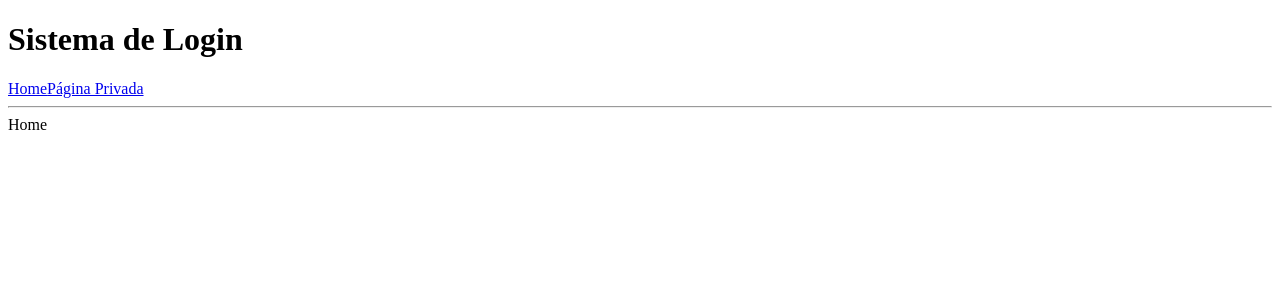
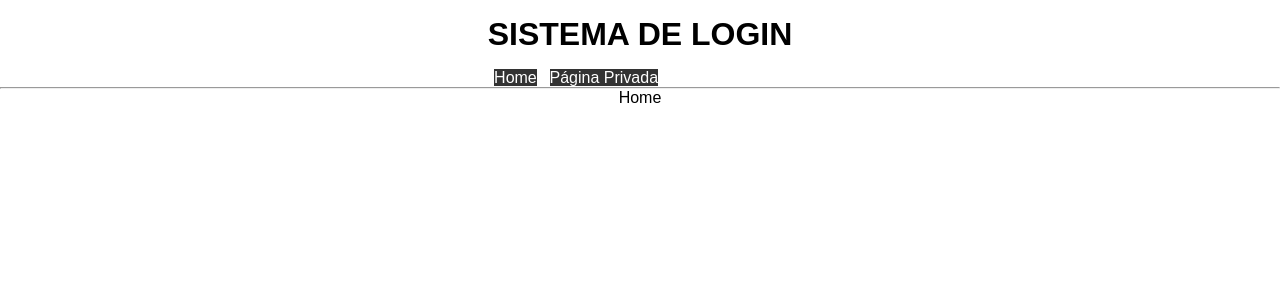
Before and after one commit to claytonfortunato/SistemaLogin, a React (Vite) app: page / in a window 1280 px wide. Shown: the top 300 px of the page. Built offline with nearby package versions, Linux system fonts and the light colour scheme.

Commit message:
feat: custom button

```diff
--- a/src/App.tsx
+++ b/src/App.tsx
@@ -2,22 +2,24 @@ import Home from "./pages/Home";
 import Private from "./pages/Private";
 import { Route, Routes, Link } from "react-router-dom";
 
+import * as C from "./styles";
+
 function App() {
   return (
-    <div className="App">
-      <header>
+    <C.Container>
+      <C.header>
         <h1>Sistema de Login</h1>
         <nav>
           <Link to="/">Home</Link>
           <Link to="/private">Página Privada</Link>
         </nav>
-      </header>
+      </C.header>
       <hr />
       <Routes>
         <Route path="/" element={<Home />} />
         <Route path="/private" element={<Private />} />
       </Routes>
-    </div>
+    </C.Container>
   );
 }
 
--- /dev/null
+++ b/src/GlobalStyle.ts
@@ -0,0 +1,15 @@
+import { createGlobalStyle } from "styled-components";
+
+export const GlobalStyle = createGlobalStyle`
+* {
+  padding: 0;
+  margin: 0;
+  box-sizing: border-box;
+  font-family: 'Poppins', sans-serif;
+}
+
+body {
+  width: 100%;
+  height: 100vh;
+}
+`;
--- a/src/main.tsx
+++ b/src/main.tsx
@@ -3,8 +3,11 @@ import ReactDOM from "react-dom/client";
 import App from "./App";
 import { BrowserRouter } from "react-router-dom";
 
+import { GlobalStyle } from "./GlobalStyle";
+
 ReactDOM.createRoot(document.getElementById("root") as HTMLElement).render(
   <React.StrictMode>
+    <GlobalStyle />
     <BrowserRouter>
       <App />
     </BrowserRouter>
--- /dev/null
+++ b/src/styles.ts
@@ -0,0 +1,28 @@
+import styled from "styled-components";
+
+export const Container = styled.div`
+  width: 100%;
+
+  display: flex;
+  flex-direction: column;
+  justify-content: center;
+  align-items: center;
+
+  hr {
+    width: 100%;
+  }
+`;
+
+export const header = styled.div`
+  h1 {
+    text-transform: uppercase;
+    margin: 1rem 0rem;
+  }
+
+  a {
+    text-decoration: none;
+    margin: 0.4rem;
+    background-color: #333;
+    color: #fff;
+  }
+`;
```
